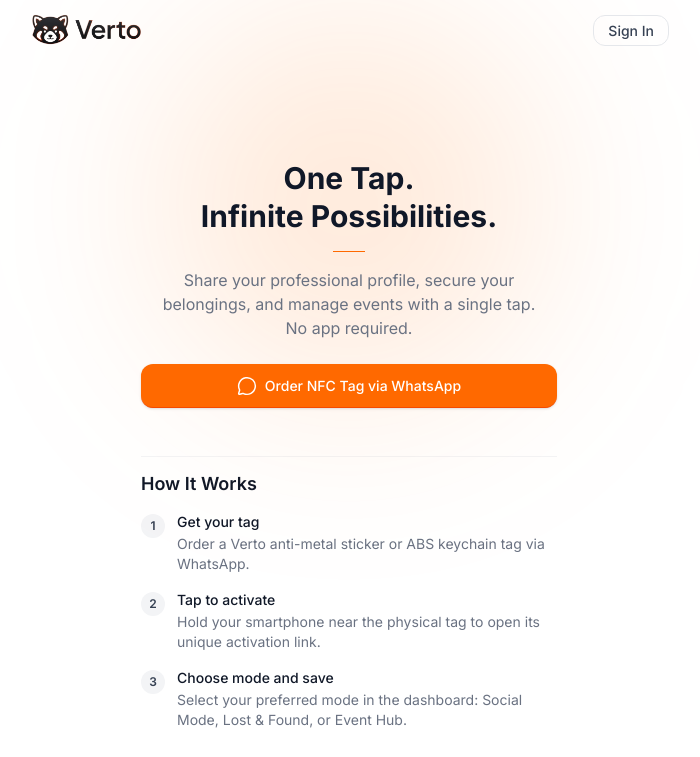
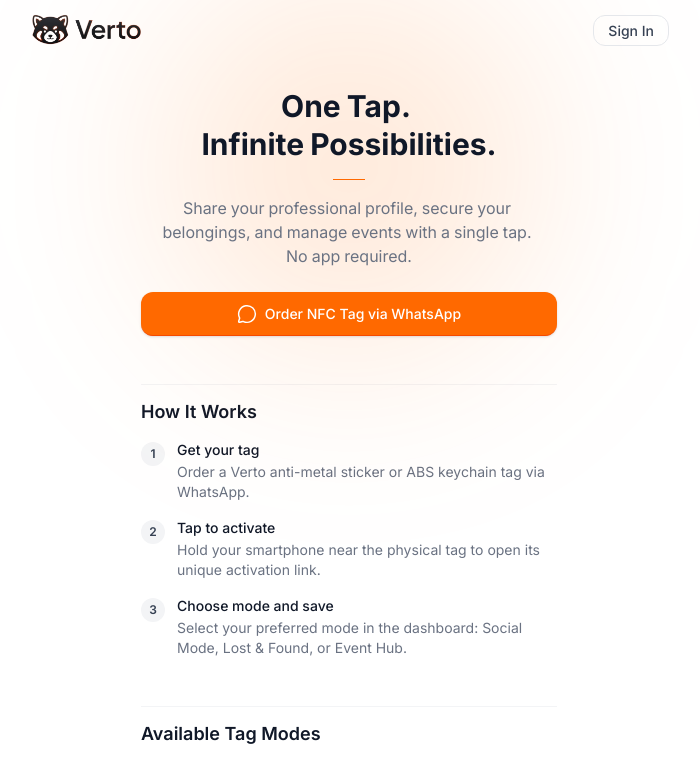
Before and after one commit to yosukeyung/Verto, a Next.js app: page / in a window 1280 px wide. Shown: the top 757 px of the page, without its empty margins (291-991 px from the left). Built offline with nearby package versions, Linux system fonts and the light colour scheme.

Commit message:
fix spacing

```diff
--- a/app/guide/page.tsx
+++ b/app/guide/page.tsx
@@ -59,7 +59,7 @@ export default function GuidePage() {
       />
 
       {/* Main Guide Content */}
-      <main className="flex-1 w-full max-w-md mx-auto px-4 py-10 space-y-8">
+      <main className="flex-1 w-full max-w-md mx-auto px-4 pt-16 md:pt-22 pb-10 space-y-8">
         {/* Header Section */}
         <header className="text-center space-y-3">
           <Link
--- a/app/page.tsx
+++ b/app/page.tsx
@@ -1,6 +1,7 @@
 import Link from 'next/link'
 import { MessageCircle } from 'lucide-react'
 import { Navbar } from '@/components/layout/Navbar'
+import { StaggerHeadline } from '@/components/ui/StaggerHeadline'
 
 export default function HomePage() {
   const waOrderUrl =
@@ -24,22 +25,14 @@ export default function HomePage() {
       {/* Main Content */}
       <main className="flex-1 w-full max-w-md mx-auto px-4 pb-12 space-y-12">
         {/* Hero Section */}
-        <section className="relative isolate text-center space-y-4 pt-32 md:pt-40">
+        <section className="relative isolate text-center space-y-4 pt-16 md:pt-22">
           {/* Subtle Diffused Orange Glow */}
           <div
             className="absolute top-1/2 left-1/2 -translate-x-1/2 -translate-y-1/2 -z-10 w-[300px] h-[300px] sm:w-[380px] sm:h-[380px] rounded-full bg-orange-500/15 blur-[100px] pointer-events-none"
             aria-hidden="true"
           />
 
-          <h1 className="text-2xl sm:text-3xl font-bold leading-tight text-gray-900">
-            One Tap.
-            <br />
-            Infinite Possibilities.
-          </h1>
-          <div className="w-8 border-b border-orange-500 mx-auto" />
-          <p className="text-base text-gray-500 leading-normal max-w-sm mx-auto">
-            Share your professional profile, secure your belongings, and manage events with a single tap. No app required.
-          </p>
+          <StaggerHeadline />
 
           <div className="pt-2">
             <a
--- a/components/dashboard/DashboardManager.tsx
+++ b/components/dashboard/DashboardManager.tsx
@@ -106,7 +106,7 @@ export function DashboardManager({
       />
 
       {/* Main Content Area */}
-      <main className="flex-1 max-w-2xl w-full mx-auto px-4 pt-6 pb-16 space-y-6">
+      <main className="flex-1 max-w-2xl w-full mx-auto px-4 pt-18 pb-16 space-y-6">
         <div>
           <h1 className="text-2xl font-bold leading-tight text-gray-900">
             Dashboard
--- /dev/null
+++ b/components/ui/StaggerHeadline.tsx
@@ -0,0 +1,183 @@
+"use client";
+
+import React, { useEffect } from "react";
+import {
+  motion,
+  useAnimationControls,
+  useReducedMotion,
+  type Variants,
+} from "framer-motion";
+
+const headlineWords = [
+  { text: "One", breakAfter: false },
+  { text: "Tap.", breakAfter: true },
+  { text: "Infinite", breakAfter: false },
+  { text: "Possibilities.", breakAfter: false },
+];
+
+const subheadlineText =
+  "Share your professional profile, secure your belongings, and manage events with a single tap. No app required.";
+const subheadlineWords = subheadlineText.split(" ");
+
+const masterVariants: Variants = {
+  hidden: { opacity: 0 },
+  visible: {
+    opacity: 1,
+    transition: {
+      staggerChildren: 0.18,
+    },
+  },
+};
+
+const headlineContainerVariants: Variants = {
+  hidden: { opacity: 0 },
+  visible: {
+    opacity: 1,
+    transition: {
+      staggerChildren: 0.12,
+    },
+  },
+};
+
+const headlineWordVariants: Variants = {
+  hidden: { opacity: 0, y: 10 },
+  visible: {
+    opacity: 1,
+    y: 0,
+    transition: {
+      duration: 0.35,
+      ease: "easeOut",
+    },
+  },
+};
+
+const dividerVariants: Variants = {
+  hidden: { opacity: 0, scaleX: 0 },
+  visible: {
+    opacity: 1,
+    scaleX: 1,
+    transition: {
+      duration: 0.35,
+      ease: "easeOut",
+    },
+  },
+};
+
+const subheadlineContainerVariants: Variants = {
+  hidden: { opacity: 0 },
+  visible: {
+    opacity: 1,
+    transition: {
+      staggerChildren: 0.035,
+      delayChildren: 0.05,
+    },
+  },
+};
+
+const subheadlineWordVariants: Variants = {
+  hidden: { opacity: 0, y: 6 },
+  visible: {
+    opacity: 1,
+    y: 0,
+    transition: {
+      duration: 0.28,
+      ease: "easeOut",
+    },
+  },
+};
+
+export function StaggerHeadline() {
+  const controls = useAnimationControls();
+  const shouldReduceMotion = useReducedMotion();
+
+  useEffect(() => {
+    if (shouldReduceMotion) return;
+
+    let active = true;
+
+    const runLoop = async () => {
+      while (active) {
+        // Trigger reveal stagger from beginning
+        await controls.start("visible");
+        // Hold readable for 8s
+        await new Promise((resolve) => setTimeout(resolve, 8000));
+        if (!active) break;
+        // Fade out before restarting loop
+        await controls.start("hidden");
+        // Pause 400ms before re-triggering stagger
+        await new Promise((resolve) => setTimeout(resolve, 400));
+      }
+    };
+
+    runLoop();
+
+    return () => {
+      active = false;
+    };
+  }, [controls, shouldReduceMotion]);
+
+  if (shouldReduceMotion) {
+    return (
+      <div className="space-y-4">
+        <h1 className="text-2xl sm:text-3xl font-bold leading-tight text-gray-900">
+          One Tap.
+          <br />
+          Infinite Possibilities.
+        </h1>
+        <div className="w-8 border-b border-orange-500 mx-auto" />
+        <p className="text-base text-gray-500 leading-normal max-w-sm mx-auto">
+          {subheadlineText}
+        </p>
+      </div>
+    );
+  }
+
+  return (
+    <motion.div
+      className="space-y-4"
+      initial="hidden"
+      animate={controls}
+      variants={masterVariants}
+    >
+      {/* Headline */}
+      <motion.h1
+        className="text-2xl sm:text-3xl font-bold leading-tight text-gray-900"
+        variants={headlineContainerVariants}
+      >
+        {headlineWords.map((item, index) => (
+          <React.Fragment key={index}>
+            <motion.span
+              variants={headlineWordVariants}
+              className="inline-block mr-1.5 last:mr-0"
+            >
+              {item.text}
+            </motion.span>
+            {item.breakAfter && <br />}
+          </React.Fragment>
+        ))}
+      </motion.h1>
+
+      {/* Brand Divider */}
+      <motion.div
+        variants={dividerVariants}
+        className="w-8 border-b border-orange-500 mx-auto origin-center"
+      />
+
+      {/* Sub-headline */}
+      <motion.p
+        variants={subheadlineContainerVariants}
+        className="text-base text-gray-500 leading-normal max-w-sm mx-auto"
+      >
+        {subheadlineWords.map((word, index) => (
+          <motion.span
+            key={index}
+            variants={subheadlineWordVariants}
+            className="inline-block mr-1 last:mr-0"
+          >
+            {word}
+          </motion.span>
+        ))}
+      </motion.p>
+    </motion.div>
+  );
+}
```
Also changed, not shown: app/login/page.tsx (line endings or trailing spaces).
